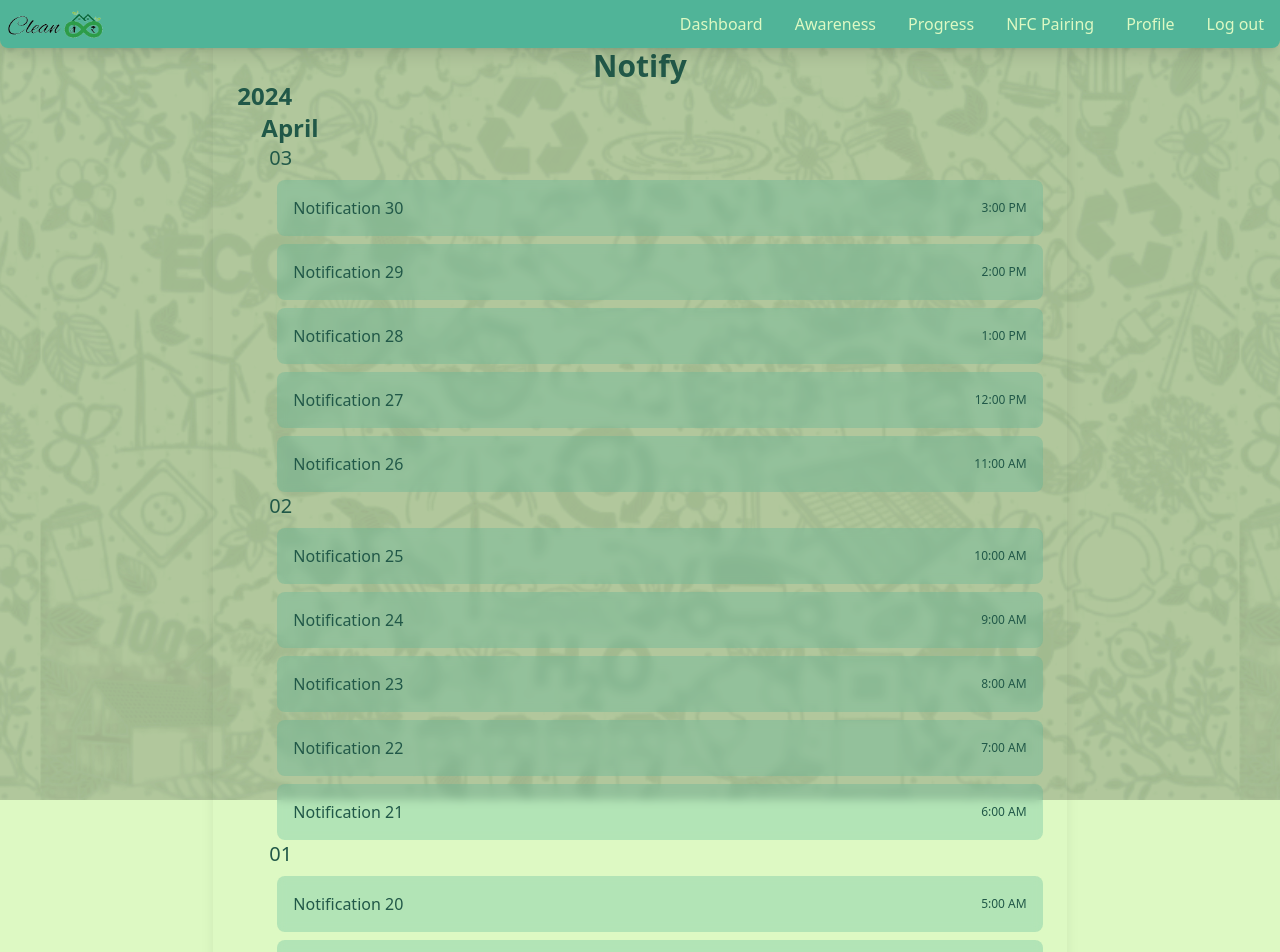
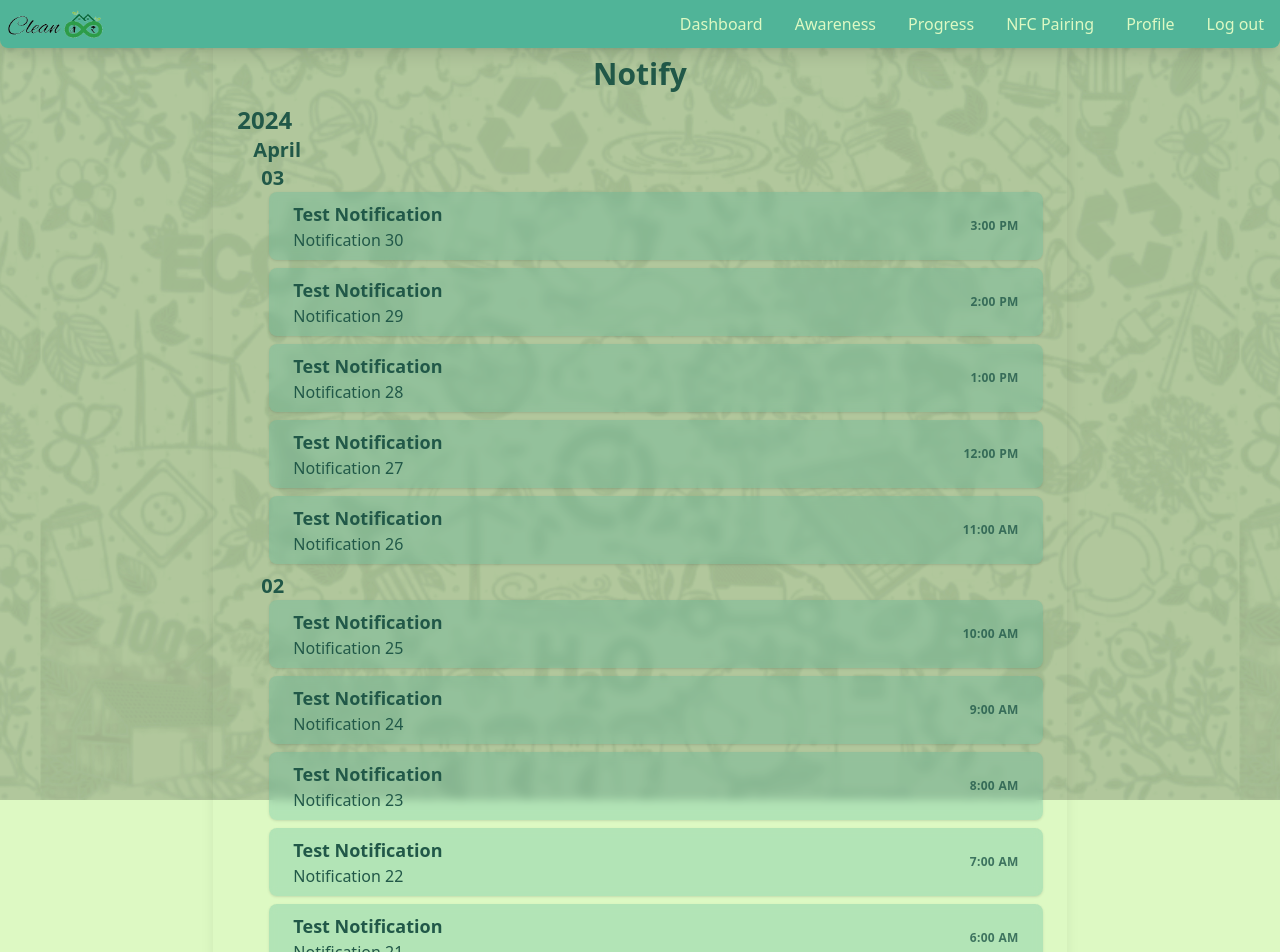
Before and after one commit to AJAY260505/cleaninfinity, a React (Vite) app in the folder client/: page /notify in a window 1280 px wide. Shown: the top 952 px of the page. Built offline with nearby package versions, Linux system fonts and the light colour scheme.

Commit message:
updated notify UI and Logic!

```diff
--- a/client/src/components/Notify.jsx
+++ b/client/src/components/Notify.jsx
@@ -1,22 +1,20 @@
 import {dummyNotifications} from '../data/config'
 
-const NotificationItem = ({timestamp, message}) => (
-  <div className='flex items-center justify-between p-4 rounded-lg drop ml-2'>
-    <p>{message}</p>
-    <p className='text-xs'>{timestamp}</p>
+const NotificationItem = ({timestamp, message, title}) => (
+  <div className='flex items-center justify-between px-6 py-2 rounded-lg drop ml-2 mb-2 shadow'>
+    <div>
+      <p className='text-lg font-semibold'>{title}</p>
+      <p className='text-md'>{message}</p>
+    </div>
+    <p className='text-xs font-bold text-dark-green/80 tracking-wide'>{timestamp}</p>
   </div>
 )
 
-const NotificationList = ({title, values}) => (
+const NotificationList = ({date, notifications}) => (
   <div className='flex flex-col ml-2'>
-    <p className='font-bold text-2xl'>{title}</p>
-    {values.slice().map(({date, notifications}) => (
-      <div key={date} className='flex flex-col gap-y-2 ml-2'>
-        <p className='font-medium text-xl'>{date}</p>
-        {notifications.slice().map(notification => (
-          <NotificationItem key={notification.timestamp} {...notification} />
-        ))}
-      </div>
+    <p className='font-bold text-xl'>{date}</p>
+    {notifications.slice().map(notification => (
+      <NotificationItem key={notification.timestamp} {...notification} />
     ))}
   </div>
 )
@@ -24,28 +22,20 @@ const NotificationList = ({title, values}) => (
 export default function Notify() {
   return (
     <div className='container flex flex-col relative'>
-      <h1 className='text-3xl font-bold fixed top-12 left-1/2 -translate-x-1/2 z-10'>Notify</h1>
+      <h1 className='text-3xl font-bold fixed top-14 left-1/2 -translate-x-1/2 z-10'>Notify</h1>
       {Object.entries(dummyNotifications)
-        .slice()
         .reverse()
         .map(([year, months]) => (
-          <div key={year} className='flex flex-col mt-6'>
+          <div key={year} className='flex flex-col mt-12'>
             <p className='font-bold text-2xl'>{year}</p>
             {Object.entries(months)
-              .slice()
               .reverse()
               .map(([month, days]) => (
-                <div key={month} className='flex flex-col gap-2 pl-4'>
-                  <NotificationList
-                    title={month}
-                    values={days
-                      .slice()
-                      .reverse()
-                      .map(({date, notifications}) => ({
-                        date,
-                        notifications: notifications.slice().reverse()
-                      }))}
-                  />
+                <div key={month} className='flex flex-col pl-4'>
+                  <p className='font-bold text-xl'>{month}</p>
+                  {[...days].reverse().map(({date, notifications}) => (
+                    <NotificationList key={date} date={date} notifications={[...notifications].reverse()} />
+                  ))}
                 </div>
               ))}
           </div>
--- a/client/src/data/config.js
+++ b/client/src/data/config.js
@@ -28,31 +28,31 @@ export const dummyNotifications = {
       {
         date: '01',
         notifications: [
-          {message: 'Notification 1', timestamp: '10:00 AM'},
-          {message: 'Notification 2', timestamp: '11:00 AM'},
-          {message: 'Notification 3', timestamp: '12:00 PM'},
-          {message: 'Notification 4', timestamp: '1:00 PM'},
-          {message: 'Notification 5', timestamp: '2:00 PM'}
+          {message: 'Notification 1', timestamp: '10:00 AM', title: 'Test Notification'},
+          {message: 'Notification 2', timestamp: '11:00 AM', title: 'Test Notification'},
+          {message: 'Notification 3', timestamp: '12:00 PM', title: 'Test Notification'},
+          {message: 'Notification 4', timestamp: '1:00 PM', title: 'Test Notification'},
+          {message: 'Notification 5', timestamp: '2:00 PM', title: 'Test Notification'}
         ]
       },
       {
         date: '02',
         notifications: [
-          {message: 'Notification 6', timestamp: '3:00 PM'},
-          {message: 'Notification 7', timestamp: '4:00 PM'},
-          {message: 'Notification 8', timestamp: '5:00 PM'},
-          {message: 'Notification 9', timestamp: '6:00 PM'},
-          {message: 'Notification 10', timestamp: '7:00 PM'}
+          {message: 'Notification 6', timestamp: '3:00 PM', title: 'Test Notification'},
+          {message: 'Notification 7', timestamp: '4:00 PM', title: 'Test Notification'},
+          {message: 'Notification 8', timestamp: '5:00 PM', title: 'Test Notification'},
+          {message: 'Notification 9', timestamp: '6:00 PM', title: 'Test Notification'},
+          {message: 'Notification 10', timestamp: '7:00 PM', title: 'Test Notification'}
         ]
       },
       {
         date: '03',
         notifications: [
-          {message: 'Notification 11', timestamp: '8:00 PM'},
-          {message: 'Notification 12', timestamp: '9:00 PM'},
-          {message: 'Notification 13', timestamp: '10:00 PM'},
-          {message: 'Notification 14', timestamp: '11:00 PM'},
-          {message: 'Notification 15', timestamp: '12:00 AM'}
+          {message: 'Notification 11', timestamp: '8:00 PM', title: 'Test Notification'},
+          {message: 'Notification 12', timestamp: '9:00 PM', title: 'Test Notification'},
+          {message: 'Notification 13', timestamp: '10:00 PM', title: 'Test Notification'},
+          {message: 'Notification 14', timestamp: '11:00 PM', title: 'Test Notification'},
+          {message: 'Notification 15', timestamp: '12:00 AM', title: 'Test Notification'}
         ]
       }
     ]
@@ -62,31 +62,31 @@ export const dummyNotifications = {
       {
         date: '01',
         notifications: [
-          {message: 'Notification 16', timestamp: '1:00 AM'},
-          {message: 'Notification 17', timestamp: '2:00 AM'},
-          {message: 'Notification 18', timestamp: '3:00 AM'},
-          {message: 'Notification 19', timestamp: '4:00 AM'},
-          {message: 'Notification 20', timestamp: '5:00 AM'}
+          {message: 'Notification 16', timestamp: '1:00 AM', title: 'Test Notification'},
+          {message: 'Notification 17', timestamp: '2:00 AM', title: 'Test Notification'},
+          {message: 'Notification 18', timestamp: '3:00 AM', title: 'Test Notification'},
+          {message: 'Notification 19', timestamp: '4:00 AM', title: 'Test Notification'},
+          {message: 'Notification 20', timestamp: '5:00 AM', title: 'Test Notification'}
         ]
       },
       {
         date: '02',
         notifications: [
-          {message: 'Notification 21', timestamp: '6:00 AM'},
-          {message: 'Notification 22', timestamp: '7:00 AM'},
-          {message: 'Notification 23', timestamp: '8:00 AM'},
-          {message: 'Notification 24', timestamp: '9:00 AM'},
-          {message: 'Notification 25', timestamp: '10:00 AM'}
+          {message: 'Notification 21', timestamp: '6:00 AM', title: 'Test Notification'},
+          {message: 'Notification 22', timestamp: '7:00 AM', title: 'Test Notification'},
+          {message: 'Notification 23', timestamp: '8:00 AM', title: 'Test Notification'},
+          {message: 'Notification 24', timestamp: '9:00 AM', title: 'Test Notification'},
+          {message: 'Notification 25', timestamp: '10:00 AM', title: 'Test Notification'}
         ]
       },
       {
         date: '03',
         notifications: [
-          {message: 'Notification 26', timestamp: '11:00 AM'},
-          {message: 'Notification 27', timestamp: '12:00 PM'},
-          {message: 'Notification 28', timestamp: '1:00 PM'},
-          {message: 'Notification 29', timestamp: '2:00 PM'},
-          {message: 'Notification 30', timestamp: '3:00 PM'}
+          {message: 'Notification 26', timestamp: '11:00 AM', title: 'Test Notification'},
+          {message: 'Notification 27', timestamp: '12:00 PM', title: 'Test Notification'},
+          {message: 'Notification 28', timestamp: '1:00 PM', title: 'Test Notification'},
+          {message: 'Notification 29', timestamp: '2:00 PM', title: 'Test Notification'},
+          {message: 'Notification 30', timestamp: '3:00 PM', title: 'Test Notification'}
         ]
       }
     ]
```
